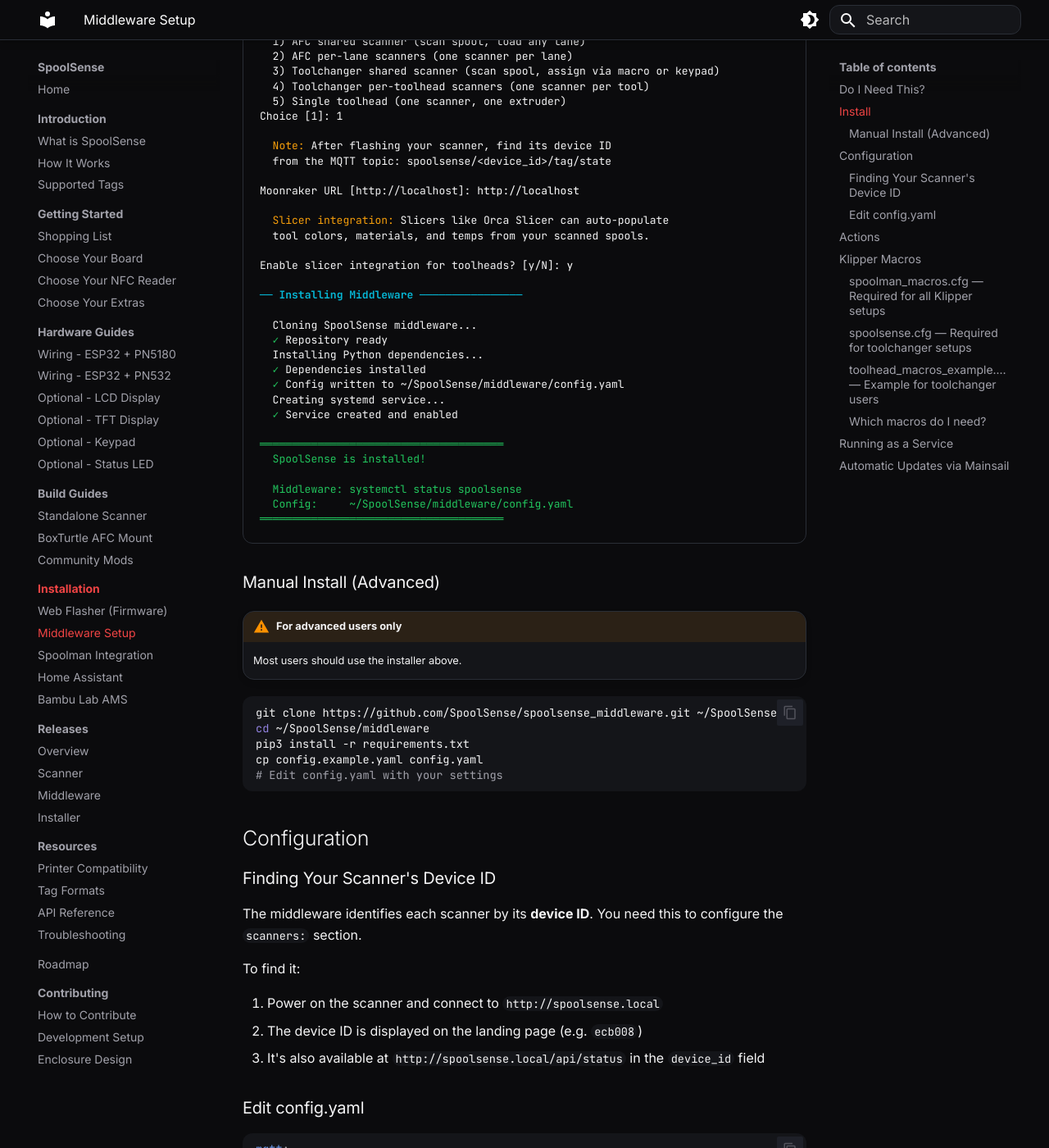
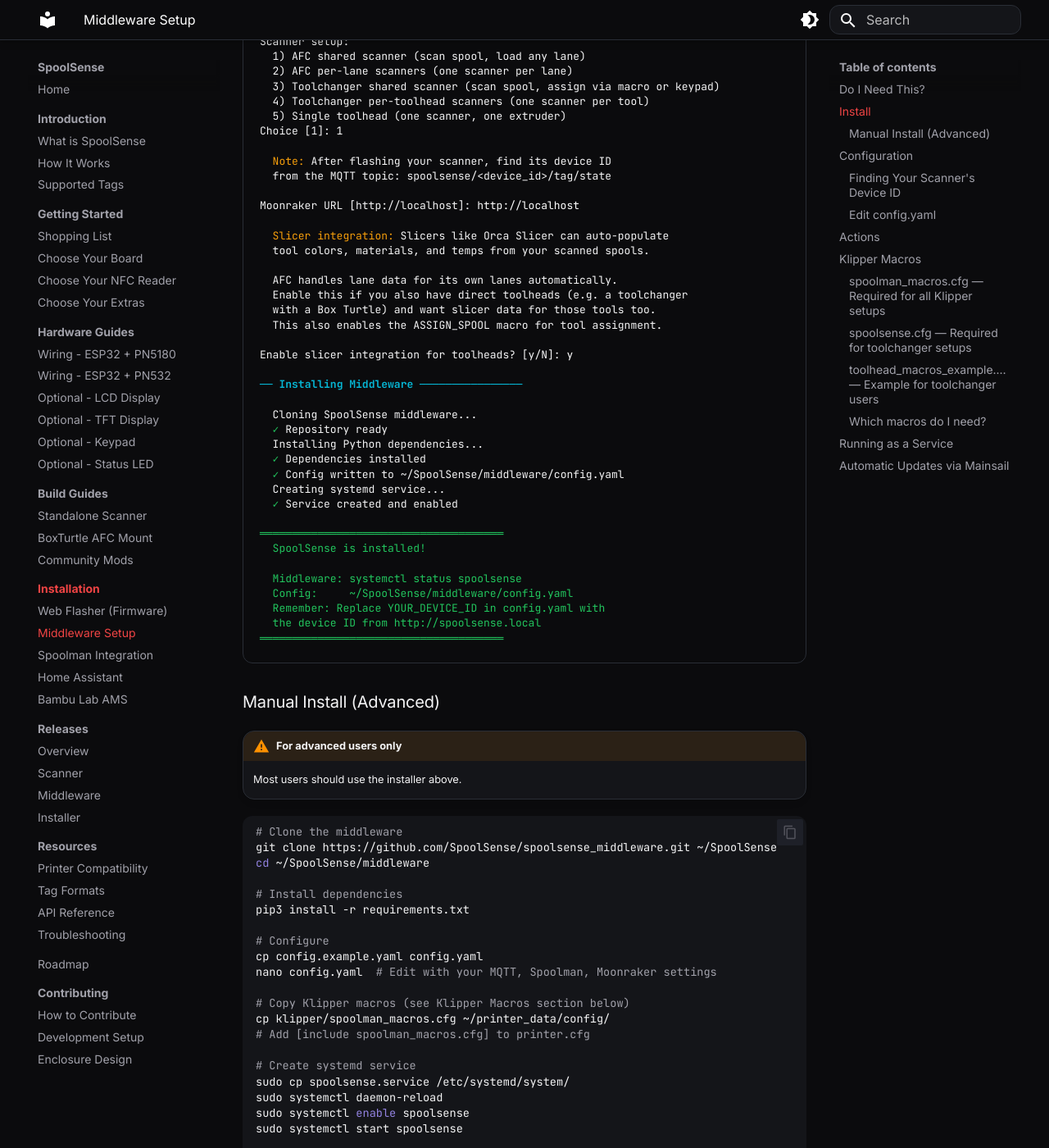
Before and after one commit to SpoolSense/spoolsense.org, an MkDocs documentation site: the page built from docs/installation/middleware.md, in a window 1280 px wide and 1400 px high, scrolled down 1230 px. Shown: the whole window at 82% size. Built offline with MkDocs 1.6.1 and Material for MkDocs 9.7.7, drawn with Linux system fonts in a browser that asks for light colours; some of the changed text lies outside the part shown.

Commit message:
docs: update middleware installer output, expand manual install steps

````diff
--- a/docs/installation/middleware.md
+++ b/docs/installation/middleware.md
@@ -45,6 +45,7 @@ MQTT broker host: <span style="color:#fff">192.168.1.50</span>
 MQTT port [1883]:
 MQTT username []:
 MQTT password []:
+Spoolman URL [http://spoolman.local:7912]: <span style="color:#fff">http://192.168.1.32:7912</span>
 
 <span style="color:#06b6d4;font-weight:bold">── Middleware Configuration ────────────</span>
 
@@ -64,6 +65,11 @@ Moonraker URL [http://localhost]: <span style="color:#fff">http://localhost</spa
   <span style="color:#f59e0b">Slicer integration:</span> Slicers like Orca Slicer can auto-populate
   tool colors, materials, and temps from your scanned spools.
 
+  AFC handles lane data for its own lanes automatically.
+  Enable this if you also have direct toolheads (e.g. a toolchanger
+  with a Box Turtle) and want slicer data for those tools too.
+  This also enables the ASSIGN_SPOOL macro for tool assignment.
+
 Enable slicer integration for toolheads? [y/N]: <span style="color:#fff">y</span>
 
 <span style="color:#06b6d4;font-weight:bold">── Installing Middleware ────────────────</span>
@@ -81,6 +87,8 @@ Enable slicer integration for toolheads? [y/N]: <span style="color:#fff">y</span
 
   Middleware: systemctl status spoolsense
   Config:     ~/SpoolSense/middleware/config.yaml
+  Remember: Replace YOUR_DEVICE_ID in config.yaml with
+  the device ID from http://spoolsense.local
 ══════════════════════════════════════</span>
 </pre>
 </div>
@@ -91,11 +99,29 @@ Enable slicer integration for toolheads? [y/N]: <span style="color:#fff">y</span
     Most users should use the installer above.
 
 ```bash
+# Clone the middleware
 git clone https://github.com/SpoolSense/spoolsense_middleware.git ~/SpoolSense
 cd ~/SpoolSense/middleware
+
+# Install dependencies
 pip3 install -r requirements.txt
+
+# Configure
 cp config.example.yaml config.yaml
-# Edit config.yaml with your settings
+nano config.yaml  # Edit with your MQTT, Spoolman, Moonraker settings
+
+# Copy Klipper macros (see Klipper Macros section below)
+cp klipper/spoolman_macros.cfg ~/printer_data/config/
+# Add [include spoolman_macros.cfg] to printer.cfg
+
+# Create systemd service
+sudo cp spoolsense.service /etc/systemd/system/
+sudo systemctl daemon-reload
+sudo systemctl enable spoolsense
+sudo systemctl start spoolsense
+
+# Verify it's running
+sudo systemctl status spoolsense
 ```
 
 ## Configuration
````
